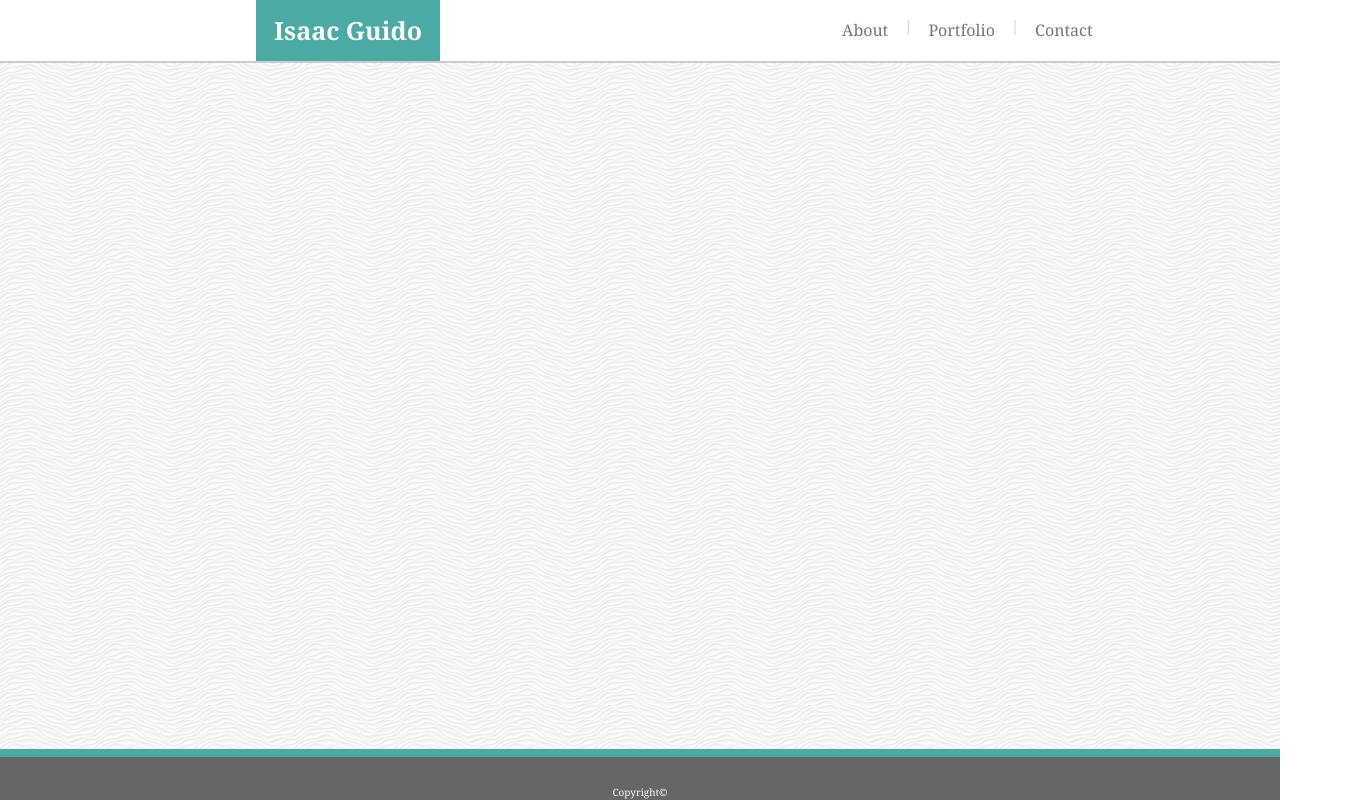
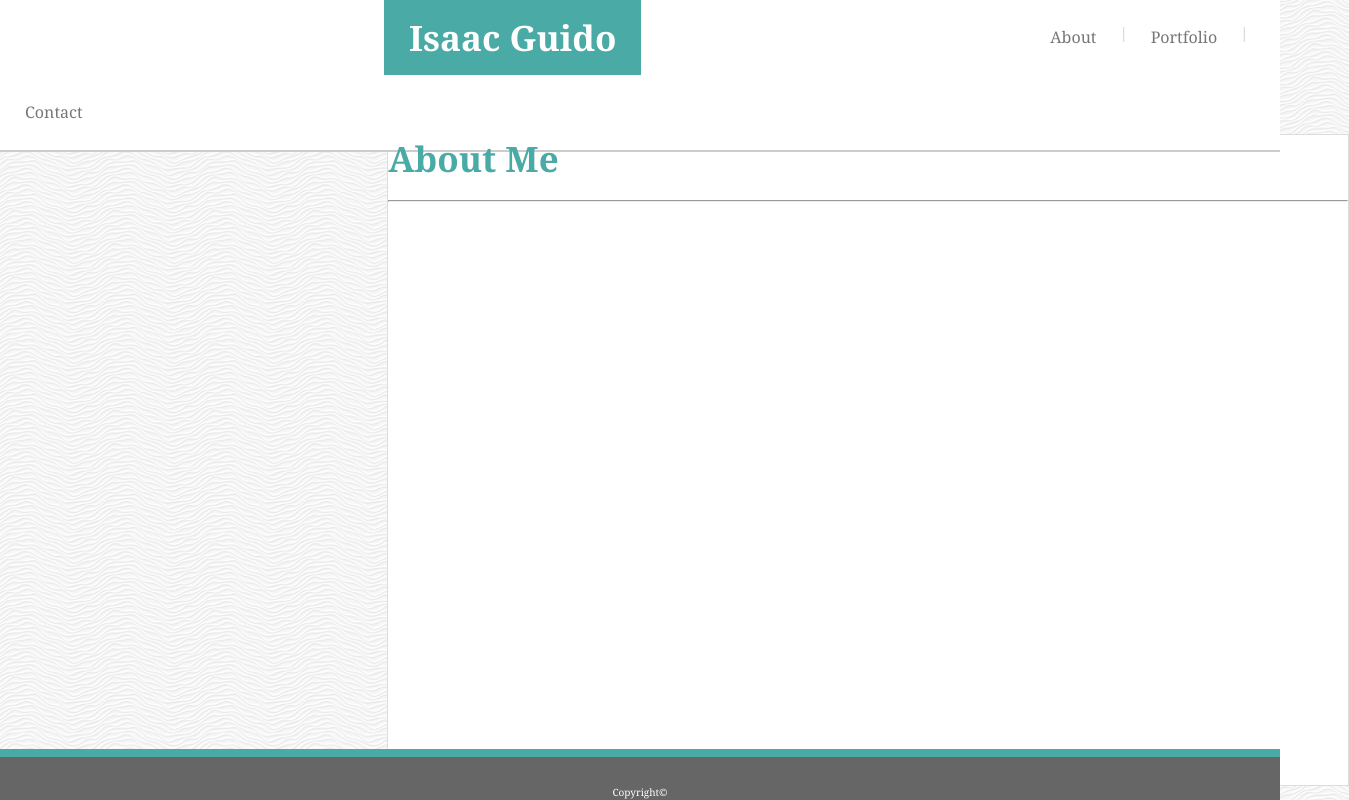
Before and after one commit to Aizeke/Personal_Portfolio, a plain HTML site: page index.html in a window 1280 px wide. Shown: the whole page, 1349 px wide, since content can reach past the window. Drawn offline with Linux system fonts and the light colour scheme.

Commit message:
Finished Header, needs working links. Added a main content area.

```diff
--- a/assets/css/style.css
+++ b/assets/css/style.css
@@ -20,19 +20,18 @@ body {
 .header a {
     float: left;
     text-align: center;
-    padding: 18px;
+    padding: 25px;
     text-decoration: none;
     font-family: 'Georgia', 'Times New Roman', Times, serif;
     line-height: 25px;
 }
 
 .logo {
-    background: #4aaaa4;
-    margin-left: 20%;
+    background: #4aaaa5;
+    margin-left: 30%;
     color: white;
-    font-size: 25px;
+    font-size: 35px;
     font-weight: bolder;
-
 }
 
 .about {
@@ -52,6 +51,37 @@ body {
     color: #777777;
 }
 
+@media screen and (max-width: 500px) {
+    .header a {
+      float: none;
+      display: block;
+      text-align: left;
+    }
+    .headerR {
+      float: none;
+    }
+  }
+
+.mainB {
+    background: #ffffff;
+    border: 1px solid #dddddd;
+    width: 960px;
+    height: 650px;
+    float: left;
+    margin-left: 30%;
+    margin-top: 10%
+
+}
+
+/* Might cause problems with the content text inside */
+.bioContent {
+    position: relative;
+    font-family: 'Georgia', 'Times New Roman', Times, serif;
+    font-size: 35px;
+    font-weight: bolder;
+    color: #4aaaa5;
+}
+
 
 
 
@@ -63,7 +93,7 @@ body {
     background: #666666;
     color: white;
     text-align: center;
-    border-top: 8px solid #4aaaa4;
+    border-top: 8px solid #4aaaa5;
     font-family: 'Georgia', 'Times New Roman', Times, serif;
     font-size: 10px;
     margin: 0px;
--- a/index.html
+++ b/index.html
@@ -12,15 +12,24 @@
 <body>
     <header class="header">
         <a href="./index.html" class="logo">Isaac Guido</a>
-        <div class="rightHead">
+        <container class="headerR">
             <a href="./index.html" class="about">About</a>
-            <div style="float:left; padding-top: 18px;">|</div>
+            <div style="float:left; padding-top: 25px;">|</div>
             <a href="./portfolio.html" class="portfolio">Portfolio</a>
-            <div style="float:left; padding-top: 18px;">|</div>
+            <div style="float:left; padding-top: 25px;">|</div>
             <a href="./contact.html" class="contact">Contact</a>
-        </div>
+        </container>
     </header>
 
+    <div class="mainB">
+        <div class="bioContent">About Me
+            <hr>
+            <div class="bioContent img1">
+            </div>
+
+
+        </div>
+    </div>
 
     <footer class="footer">
         <p>Copyright&copy;</p>
```
